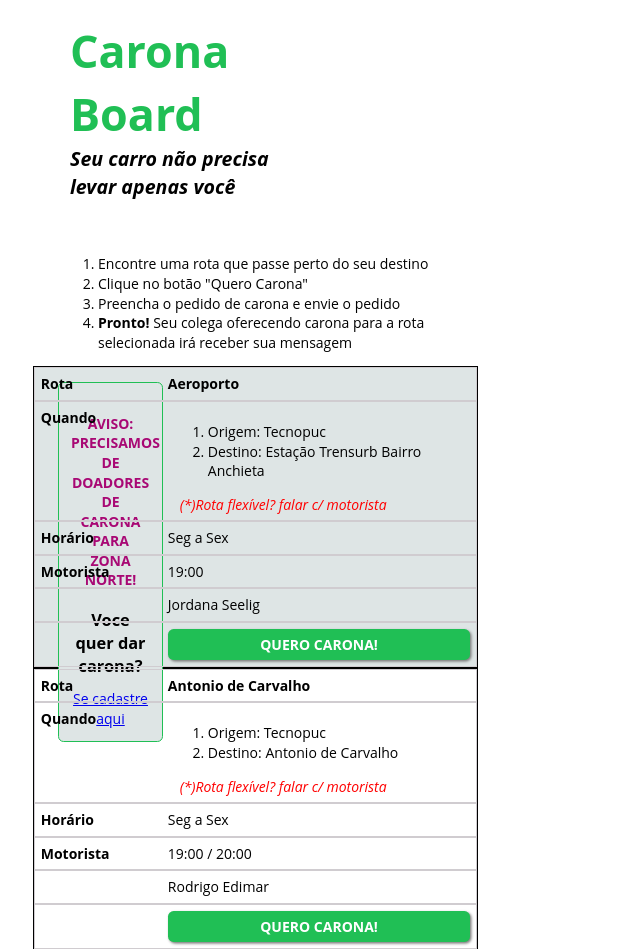
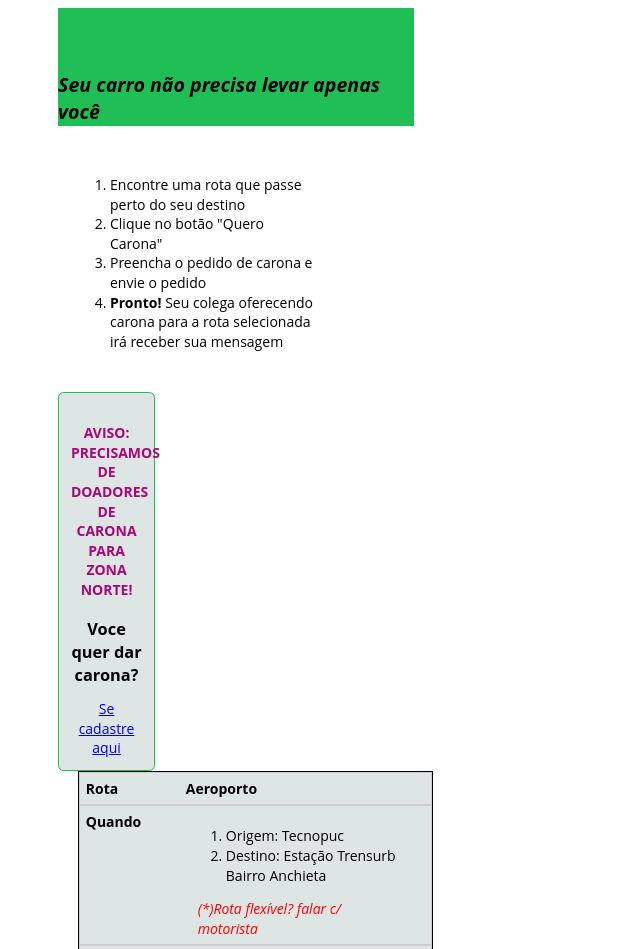
Before and after one commit to transportelivre/caronaboard, a PHP site: page / in a window 1280 px wide. Shown: the top 949 px of the page, without its empty margins (0-640 px from the left). Run offline with PHP 8.4, Linux system fonts and the light colour scheme.

Commit message:
changes in layout of homepage

```diff
--- a/index.css
+++ b/index.css
@@ -136,7 +136,7 @@
 	background-color: #20BF55;
 	display: block;
 }
-#title {
+#how_to {
 	display: block;
 	width: 70%;
 	padding: 12px;
--- a/index.php
+++ b/index.php
@@ -11,12 +11,11 @@
 		<div id="page-wrap">
 			<div id="header">
 				<div id="topbar">
+					<div id="title">
+					<h1>Carona Board</h1>
+					<h2>Seu carro não precisa levar apenas você</h2>
+					</div>
 				</div>
-				<div id="title">
-				<h1>Carona Board</h1>
-				<h2>Seu carro não precisa levar apenas você</h2>
-				</div>
-			</div>
 				<div id="how_to">
 				<ol>
 					<li>Encontre uma rota que passe perto do seu destino</li>
```
